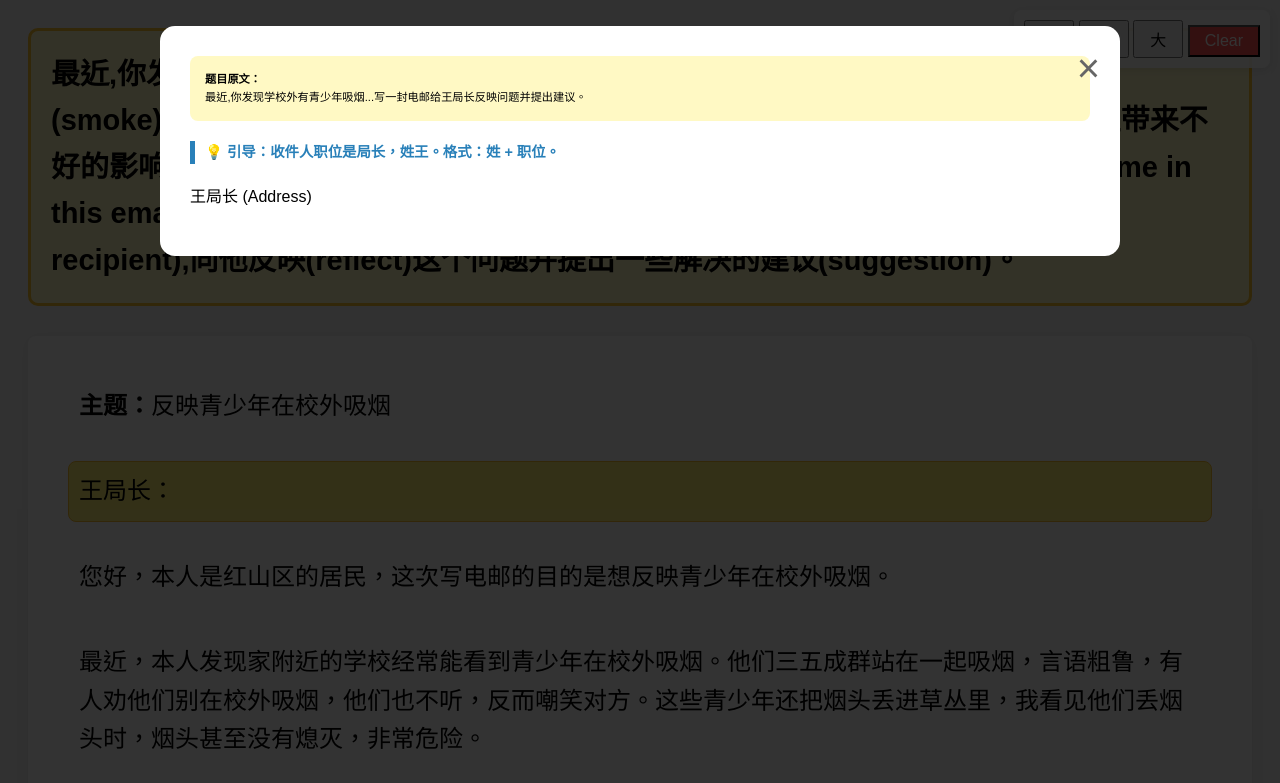
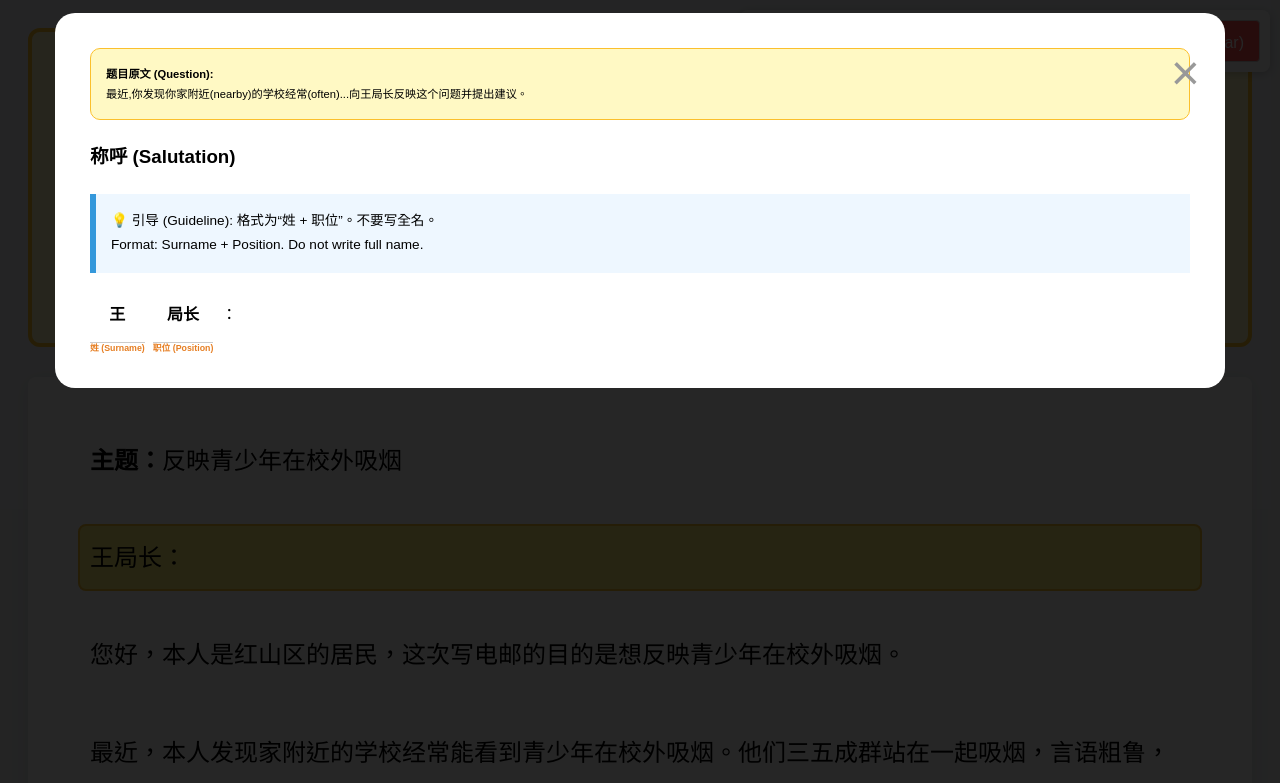
Before and after one commit to happyhappyting/present, a plain HTML site: page index.html in a window 1280 px wide. Both pictures are taken after a click on the element "王局长：". Shown: the top 783 px of the page. Drawn offline with Linux system fonts and the light colour scheme.

Commit message:
Update index.html

```diff
--- a/index.html
+++ b/index.html
@@ -2,149 +2,183 @@
 <html lang="zh-Hant">
 <head>
     <meta charset="UTF-8">
-    <title>华文公务电邮</title>
+    <title>华文公务电邮教学系统</title>
     <style>
         :root {
-            --id-color: #fff176;
-            --pp-color: #81d4fa;
-            --base-size: 24px; /* 缩小一半的基础字号 */
+            --id-hl: #fff176;
+            --pp-hl: #81d4fa;
+            --q-hl: #ffccbc;
+            --base-size: 24px;
         }
-        body { font-family: "PingFang SC", "Microsoft YaHei", sans-serif; background: #f4f4f4; padding: 20px; line-height: 1.6; }
+        body { font-family: "PingFang SC", "Microsoft YaHei", sans-serif; background: #f0f2f5; padding: 20px; line-height: 1.8; }
 
-        /* 顶部题目：字体加大5号，加粗 */
+        /* 顶部大题目 */
         .question-header {
-            background: #fff9c4; padding: 20px; border: 3px solid #fbc02d; border-radius: 10px; margin-bottom: 30px;
-            font-size: calc(var(--base-size) + 5px); font-weight: bold;
+            background: #fff9c4; padding: 25px; border: 4px solid #fbc02d; border-radius: 12px; margin-bottom: 30px;
+            font-size: calc(var(--base-size) + 5px); font-weight: bold; color: #333;
         }
 
-        /* 字号控制按钮 */
-        .controls { position: fixed; top: 10px; right: 10px; z-index: 1001; background: rgba(255,255,255,0.9); padding: 10px; border-radius: 8px; box-shadow: 0 2px 10px rgba(0,0,0,0.1); }
-        .controls button { font-size: 16px; padding: 5px 15px; cursor: pointer; }
+        /* 字号控制 */
+        .controls { position: fixed; top: 10px; right: 10px; z-index: 1001; background: white; padding: 10px; border-radius: 8px; box-shadow: 0 2px 10px rgba(0,0,0,0.2); }
+        .controls button { font-size: 16px; padding: 8px 15px; cursor: pointer; margin-left: 5px; border: 1px solid #ccc; border-radius: 4px; }
 
-        .email-container { background: white; padding: 40px; border-radius: 8px; box-shadow: 0 2px 15px rgba(0,0,0,0.05); }
-        .para-block { cursor: pointer; margin-bottom: 25px; padding: 10px; border-radius: 8px; transition: 0.2s; border: 1px solid transparent; }
-        .para-block:hover { background: #e3f2fd; border-color: #2196f3; }
-        .persisted-hl { background-color: #fff176 !important; border: 1px solid #fbc02d; }
+        /* 电邮正文卡片 */
+        .email-paper { background: white; padding: 50px; border-radius: 8px; box-shadow: 0 4px 20px rgba(0,0,0,0.08); }
+        .block { cursor: pointer; margin-bottom: 30px; padding: 10px; border-radius: 8px; transition: 0.2s; border: 2px solid transparent; }
+        .block:hover { background: #f1f8ff; border-color: #3498db; }
+        .active-hl { background-color: #fff176 !important; border: 2px solid #fbc02d; }
 
-        /* 弹窗设计 */
-        .modal { display: none; position: fixed; z-index: 2000; left: 0; top: 0; width: 100%; height: 100%; background: rgba(0,0,0,0.8); }
-        .modal-content { background: white; margin: 2% auto; padding: 30px; width: 90%; max-width: 900px; border-radius: 15px; position: relative; max-height: 90vh; overflow-y: auto; }
-        .close-btn { position: absolute; right: 20px; top: 10px; font-size: 40px; cursor: pointer; color: #666; }
+        /* 弹窗样式 */
+        .modal { display: none; position: fixed; z-index: 2000; left: 0; top: 0; width: 100%; height: 100%; background: rgba(0,0,0,0.85); }
+        .modal-content { background: white; margin: 1% auto; padding: 35px; width: 92%; max-width: 1100px; border-radius: 20px; position: relative; max-height: 95vh; overflow-y: auto; }
+        .close { position: absolute; right: 25px; top: 15px; font-size: 50px; cursor: pointer; color: #999; }
 
-        /* 图片要求的水平排版布局 */
-        .line-wrapper { display: flex; align-items: flex-start; flex-wrap: wrap; gap: 10px; line-height: 2.5; }
-        .word-group { display: inline-flex; flex-direction: column; align-items: center; justify-content: center; }
-        .main-text { font-weight: bold; padding: 0 10px; border-radius: 4px; }
-        .annotation { font-size: 0.6em; color: #d35400; font-weight: bold; line-height: 1; margin-top: 5px; }
+        /* 水平拆解排版：范文在线上，注解在线下 */
+        .teaching-line { display: flex; flex-wrap: wrap; align-items: flex-start; gap: 8px; line-height: 2.8; margin-top: 20px; }
+        .segment { display: inline-flex; flex-direction: column; align-items: center; }
+        .text-part { font-weight: bold; padding: 0 8px; border-radius: 4px; white-space: nowrap; }
+        .note-part { font-size: 0.55em; color: #e67e22; font-weight: bold; line-height: 1.2; margin-top: 4px; border-top: 1px solid #ccc; width: 100%; text-align: center; }
 
-        .id-bg { background-color: var(--id-color); }
-        .pp-bg { background-color: var(--pp-color); }
+        .bg-id { background-color: var(--id-hl); }
+        .bg-pp { background-color: var(--pp-hl); }
+        .bg-q { background-color: var(--q-hl); }
 
-        .mark-tag { background: #e74c3c; color: white; padding: 2px 10px; border-radius: 20px; font-size: 0.7em; font-weight: bold; }
-        .tips { color: #2980b9; font-weight: bold; border-left: 5px solid #2980b9; padding-left: 10px; margin: 20px 0; font-size: 0.9em; }
+        .mark { background: #e74c3c; color: white; padding: 2px 12px; border-radius: 20px; font-size: 0.7em; font-weight: bold; }
+        .guide-box { border-left: 6px solid #3498db; background: #eef7ff; padding: 15px; margin: 20px 0; font-size: 0.85em; }
 
-        table { width: 100%; border-collapse: collapse; margin-top: 20px; font-size: 0.8em; }
-        th, td { border: 1px solid #ccc; padding: 12px; text-align: left; }
-        th { background: #eee; }
+        table { width: 100%; border-collapse: collapse; margin-top: 20px; font-size: 0.75em; }
+        th, td { border: 1px solid #ccc; padding: 15px; text-align: left; }
+        th { background: #f8f9fa; }
     </style>
 </head>
 <body>
 
 <div class="controls">
-    <button onclick="changeSize(24)">小</button>
-    <button onclick="changeSize(32)">中</button>
-    <button onclick="changeSize(40)">大</button>
-    <button onclick="clearHL()" style="background:#ff5252; color:white;">Clear</button>
+    <button onclick="setSize(24)">小 (Small)</button>
+    <button onclick="setSize(32)">中 (Medium)</button>
+    <button onclick="setSize(40)">大 (Large)</button>
+    <button onclick="clearAll()" style="background:#ff5252; color:white;">清除高亮 (Clear)</button>
 </div>
 
-<div class="container" id="mainContainer" style="font-size: 24px;">
+<div class="container" id="mainArea" style="font-size: 24px;">
     <div class="question-header">
         最近,你发现你家附近(nearby)的学校经常(often)能看到青少年在校外(outside) 吸烟(smoke),还把烟头(cigarette butt)丢进草丛(bushes)里。这种行为(action)会给学生带来不好的影响(influence),也有一些安全(safety)隐患(hazard)。假设你是陈阿狗(your name in this email),请你写一封电邮给附近的警察局王杰森局长(name and job position of recipient),向他反映(reflect)这个问题并提出一些解决的建议(suggestion)。
     </div>
 
-    <div class="email-container">
-        <div class="para-block" onclick="openPop('sub', this)"><b>主题：</b>反映青少年在校外吸烟</div>
+    <div class="email-paper">
+        <div class="block" onclick="pop('sub', this)"><b>主题：</b>反映青少年在校外吸烟</div>
+        <div class="block" onclick="pop('addr', this)">王局长：</div>
 
-        <div class="para-block" onclick="openPop('addr', this)">王局长：</div>
+        <div class="block" onclick="pop('p1', this)">您好，本人是红山区的居民，这次写电邮的目的是想反映青少年在校外吸烟。</div>
 
-        <div class="para-block" onclick="openPop('p1', this)">您好，本人是红山区的居民，这次写电邮的目的是想反映青少年在校外吸烟。</div>
+        <div class="block" onclick="pop('p2', this)">最近，本人发现家附近的学校经常能看到青少年在校外吸烟。他们三五成群站在一起吸烟，言语粗鲁，有人劝他们别在校外吸烟，他们也不听，反而嘲笑对方。这些青少年还把烟头丢进草丛里，我看见他们丢烟头时，烟头甚至没有熄灭，非常危险。</div>
 
-        <div class="para-block" onclick="openPop('p2', this)">最近，本人发现家附近的学校经常能看到青少年在校外吸烟。他们三五成群站在一起吸烟，言语粗鲁，有人劝他们别在校外吸烟，他们也不听，反而嘲笑对方。这些青少年还把烟头丢进草丛里，我看见他们丢烟头时，烟头甚至没有熄灭，非常危险。</div>
+        <div class="block" onclick="pop('p3', this)">青少年在校外吸烟会带来不良的影响。第一，青少年吸烟本来就是一个违法(illegal)的行为。他们在校外这样做，让学校的名声reputation变差(bad)，也可能让别的少年有样学样(Follow suit)。第二，他们把烟头丢进草丛，可能会引发火灾，有严重的安全问题。</div>
 
-        <div class="para-block" onclick="openPop('p3', this)">青少年在校外吸烟会带来不良的影响。第一，青少年吸烟本来就是一个违法(illegal)的行为。他们在校外这样做，让学校的名声reputation变差(bad)，也可能让别的少年有样学样(Follow suit)。第二，他们把烟头丢进草丛，可能会引发火灾，有严重的安全问题。</div>
+        <div class="block" onclick="pop('p4', this)">有鉴于这些不良影响，本人有以下建议供您参考。</div>
 
-        <div class="para-block" onclick="openPop('p4', this)">有鉴于这些不良影响，本人有以下建议供您参考。</div>
+        <div class="block" onclick="pop('p5', this)">首先，我建议警方派警察巡逻。这将起到警告作用，让他们怕面临更大的惩罚而不敢做违法的事情。</div>
 
-        <div class="para-block" onclick="openPop('p5', this)">首先，我建议警方派警察巡逻。这将起到警告作用，让他们怕面临更大的惩罚而不敢做违法的事情。</div>
+        <div class="block" onclick="pop('p6', this)">其次，我建议和学校合作提高法律意识，在校内举办讲座。这样学生就不敢做违法的事情。</div>
 
-        <div class="para-block" onclick="openPop('p6', this)">其次，我建议和学校合作提高法律意识，在校内举办讲座。这样学生就不敢做违法的事情。</div>
-
-        <div class="para-block" onclick="openPop('p7', this)">素闻您一向从善如流，办事效率高。相信您一定会听取建议，做出改善。谢谢！<br><br>陈阿狗 启</div>
+        <div class="block" onclick="pop('p7', this)">素闻您一向从善如流，办事效率高。相信您一定会听取建议，做出改善。谢谢！<br><br>陈阿狗 启</div>
     </div>
 </div>
 
 <div id="modal" class="modal">
     <div class="modal-content">
-        <span class="close-btn" onclick="closeModal()">&times;</span>
-        <div id="modalData"></div>
+        <span class="close" onclick="closePop()">&times;</span>
+        <div id="data"></div>
     </div>
 </div>
 
 <script>
-function changeSize(s) {
-    document.getElementById('mainContainer').style.fontSize = s + 'px';
+function setSize(s) {
+    document.getElementById('mainArea').style.fontSize = s + 'px';
     document.querySelectorAll('.modal-content').forEach(m => m.style.fontSize = s + 'px');
 }
 
-function clearHL() {
-    document.querySelectorAll('.para-block').forEach(b => b.classList.remove('persisted-hl'));
+function clearAll() {
+    document.querySelectorAll('.block').forEach(b => b.classList.remove('active-hl'));
 }
 
-function openPop(type, el) {
-    el.classList.add('persisted-hl');
-    let h = `<div style="background:#fff9c4; padding:15px; border-radius:8px; font-size:0.7em; margin-bottom:20px;"><b>题目原文：</b><br>最近,你发现学校外有青少年吸烟...写一封电邮给王局长反映问题并提出建议。</div>`;
+function pop(type, el) {
+    el.classList.add('active-hl');
+    let content = `<div style="background:#fff9c4; padding:15px; border-radius:10px; font-size:0.7em; margin-bottom:20px; border:1px solid #fbc02d;"><b>题目原文 (Question):</b><br>最近,你发现你家附近(nearby)的学校经常(often)...向王局长反映这个问题并提出建议。</div>`;
 
     if(type === 'sub') {
-        h += `<div class="tips">💡 引导：主题要简洁明了，直接反映问题。</div><p>反映青少年在校外吸烟 (copy from question)</p>`;
-    } else if(type === 'addr') {
-        h += `<div class="tips">💡 引导：收件人职位是局长，姓王。格式：姓 + 职位。</div><p>王局长 (Address)</p>`;
-    } else if(type === 'p1') {
-        h += `
-            <span class="mark-tag">第一段 (Identity + purpose 1 mark)</span>
-            <div class="tips">💡 引导：开头必须告诉局长你是谁，为什么要写这封信。</div>
-            <div class="line-wrapper">
+        content += `<h3>主题 (Subject Line)</h3>
+                    <div class="guide-box">💡 引导 (Guideline): 找出题目要求反映的问题。<br>Find the core problem you need to reflect from the question.</div>
+                    <div class="teaching-line">
+                        <div class="segment"><span class="text-part bg-pp">反映青少年在校外吸烟</span><span class="note-part">抄题目 (Copy Subject from Qns)</span></div>
+                    </div>`;
+    }
+    else if(type === 'addr') {
+        content += `<h3>称呼 (Salutation)</h3>
+                    <div class="guide-box">💡 引导 (Guideline): 格式为“姓 + 职位”。不要写全名。<br>Format: Surname + Position. Do not write full name.</div>
+                    <div class="teaching-line">
+                        <div class="segment"><span class="text-part">王</span><span class="note-part">姓 (Surname)</span></div>
+                        <div class="segment"><span class="text-part">局长</span><span class="note-part">职位 (Position)</span></div>
+                        <span>：</span>
+                    </div>`;
+    }
+    else if(type === 'p1') {
+        content += `<span class="mark">第一段 (Paragraph 1 - 1 Mark)</span>
+                    <div class="guide-box">💡 引导 (Guideline): 开头必须交代你是谁，以及写信的目的。<br>Must state who you are (Identity) and why you are writing (Purpose).</div>
+                    <div class="teaching-line">
                         <span>您好，</span>
-                <div class="word-group"><span class="main-text id-bg">本人是红山区的居民</span><span class="annotation">身份 Identity</span></div>
+                        <div class="segment"><span class="text-part bg-id">本人是红山区的居民</span><span class="note-part">身份 (Identity)</span></div>
                         <span>，这次写电邮的</span>
-                <div class="word-group"><span class="main-text pp-bg">目的是想反映青少年在校外吸烟</span><span class="annotation">目的 Purpose (抄主题)</span></div>
+                        <div class="segment"><span class="text-part bg-pp">目的是想反映青少年在校外吸烟</span><span class="note-part">目的 (Purpose - Copy Subject)</span></div>
                         <span>。</span>
                     </div>`;
-    } else if(type === 'p5' || type === 'p6') {
-        h += `
-            <span class="mark-tag">建议段落 (2 marks)</span>
-            <div class="tips">💡 引导：从词汇表中选择一个建议并说明作用。</div>
+    }
+    else if(type === 'p2') {
+        content += `<span class="mark">第二段 (Paragraph 2 - 2 Marks)</span>
+                    <div class="guide-box">💡 引导 (Guideline): 用自己的话描述具体情况，结合题目给出的信息。<br>Describe the situation in your own words, using information from the question.</div>
+                    <div class="teaching-line">
+                        <span>最近，本人发现家附近的学校</span>
+                        <div class="segment"><span class="text-part bg-q">经常能看到青少年在校外吸烟</span><span class="note-part">来自题目 (From Qns)</span></div>
+                        <span>。他们三五成群站在一起吸烟，言语粗鲁... 甚至把</span>
+                        <div class="segment"><span class="text-part bg-q">烟头丢进草丛里</span><span class="note-part">来自题目 (From Qns)</span></div>
+                        <span>... 非常危险。</span>
+                    </div>`;
+    }
+    else if(type === 'p3') {
+        content += `<span class="mark">第三段 (Paragraph 3 - 2 Marks)</span>
+                    <div class="guide-box">💡 引导 (Guideline): 说明这些行为带来的后果或负面影响。<br>Explain the consequences or negative impacts of these actions.</div>
+                    <div class="teaching-line">
+                        <span>青少年在校外吸烟会带来不良影响。第一，青少年吸烟本来就是一个</span>
+                        <div class="segment"><span class="text-part bg-id">违法 (illegal)</span><span class="note-part">要点 1 (Point 1)</span></div>
+                        <span>的行为，让学校的</span>
+                        <div class="segment"><span class="text-part bg-pp">名声 (reputation) 变差</span><span class="note-part">后果 (Consequence)</span></div>
+                        <span>... 第二，乱丢烟头可能</span>
+                        <div class="segment"><span class="text-part bg-q">引发火灾</span><span class="note-part">安全隐患 (Safety Hazard)</span></div>
+                        <span>。</span>
+                    </div>`;
+    }
+    else if(type === 'p5' || type === 'p6') {
+        content += `<span class="mark">建议段落 (Suggestions - 2 Marks per para)</span>
+                    <div class="guide-box">💡 引导 (Guideline): 从词汇表中选择“建议”和“作用”进行配对。<br>Pair a "Suggestion" with its "Effect" from the table below.</div>
                     <table>
-                <tr><th>建议 (Suggestion)</th><th>原因/作用 (Elaboration)</th></tr>
-                <tr><td>派警察巡逻 (deploy police patrols)</td><td>警告(issue warnings)，让他们怕面临惩罚。</td></tr>
-                <tr><td>罚款 (impose fines)</td><td>怕面临更大的惩罚。</td></tr>
-                <tr><td>举办讲座 (held talk)</td><td>提高法律意识，不敢做违法的事情。</td></tr>
+                        <tr><th>建议 (Suggestion)</th><th>原因/作用 (Elaboration/Effect)</th></tr>
+                        <tr><td>派警察巡逻 (Deploy patrols)</td><td>起到警告作用 (Issue warnings)，让他们怕面临惩罚。</td></tr>
+                        <tr><td>在校内举办讲座 (Hold talks)</td><td>提高法律意识 (Raise awareness)，让他们不敢违法。</td></tr>
                     </table>`;
-    } else if(type === 'p7') {
-        h += `
-            <span class="mark-tag">第七段 (Flattering + thank you 1 marks)</span>
-            <div class="tips">💡 引导：这是固定模版，建议直接背诵。</div>
-            <p>素闻您一向从善如流，办事效率高。相信您一定会听取建议，做出改善。谢谢！</p>
-            <p style="text-align:right; font-weight:bold;">陈阿狗 启 (sign off)</p>`;
-    } else {
-        h += `<div class="tips">教学提示：请结合题目描述情况与影响。</div>`;
+    }
+    else if(type === 'p7') {
+        content += `<span class="mark">第七段 (Closing - 1 Mark)</span>
+                    <div class="guide-box">💡 引导 (Guideline): 赞美对方并表示感谢。这是固定格式，请背诵。<br>Flatter the recipient and thank them. This is a fixed template, please memorise.</div>
+                    <p>素闻您一向<b>从善如流，办事效率高</b>。相信您一定会听取建议，做出改善。谢谢！</p>
+                    <p style="text-align:right;"><b>陈阿狗 启 (Sign off)</b></p>`;
     }
 
-    document.getElementById('modalData').innerHTML = h;
+    document.getElementById('data').innerHTML = content;
     document.getElementById('modal').style.display = "block";
 }
 
-function closeModal() { document.getElementById('modal').style.display = "none"; }
-window.onclick = (e) => { if(e.target == document.getElementById('modal')) closeModal(); }
+function closePop() { document.getElementById('modal').style.display = "none"; }
+window.onclick = (e) => { if(e.target == document.getElementById('modal')) closePop(); }
 </script>
 
 </body>
```
Lines whose indentation alone changed are shown as unchanged.
